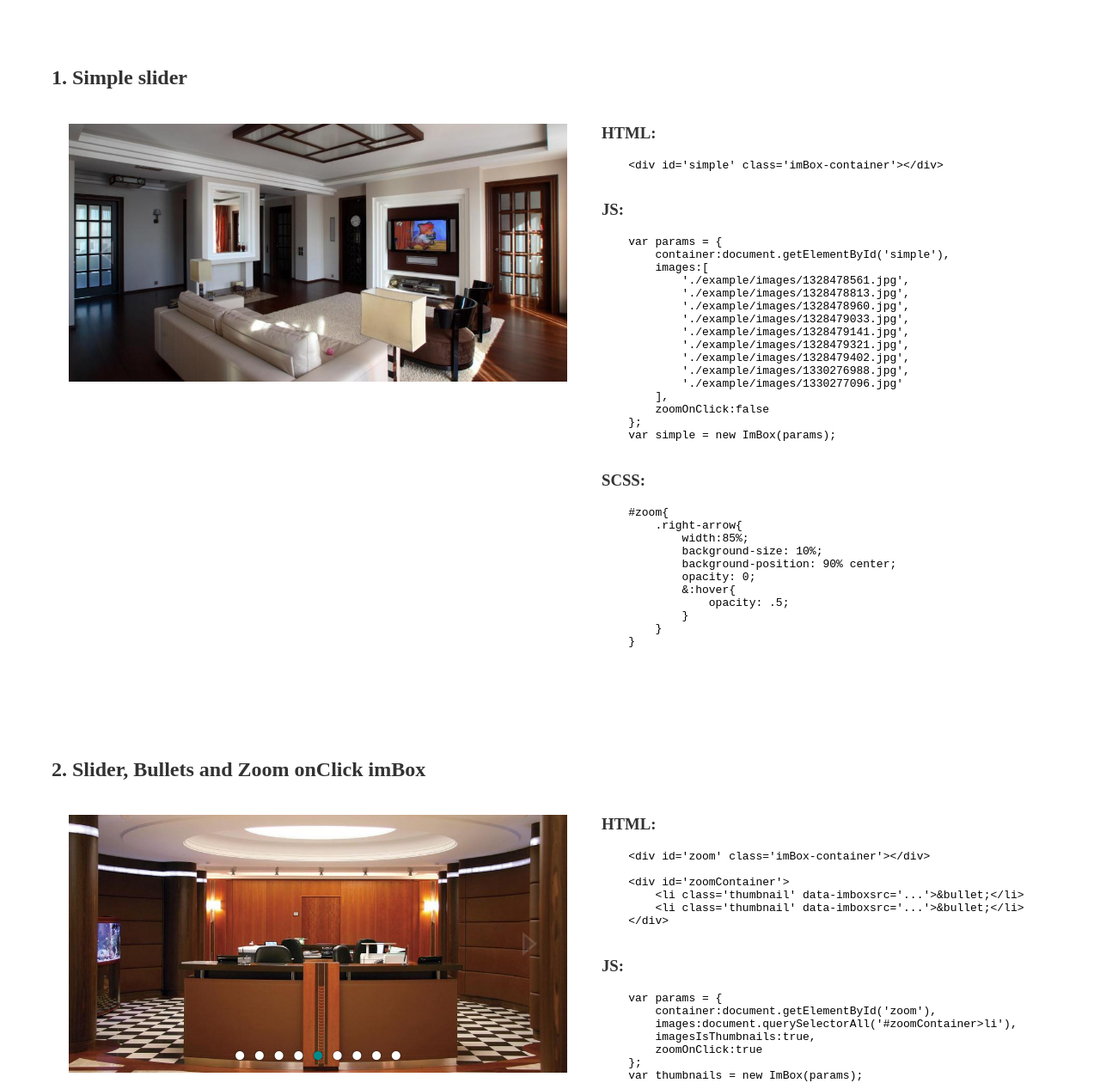
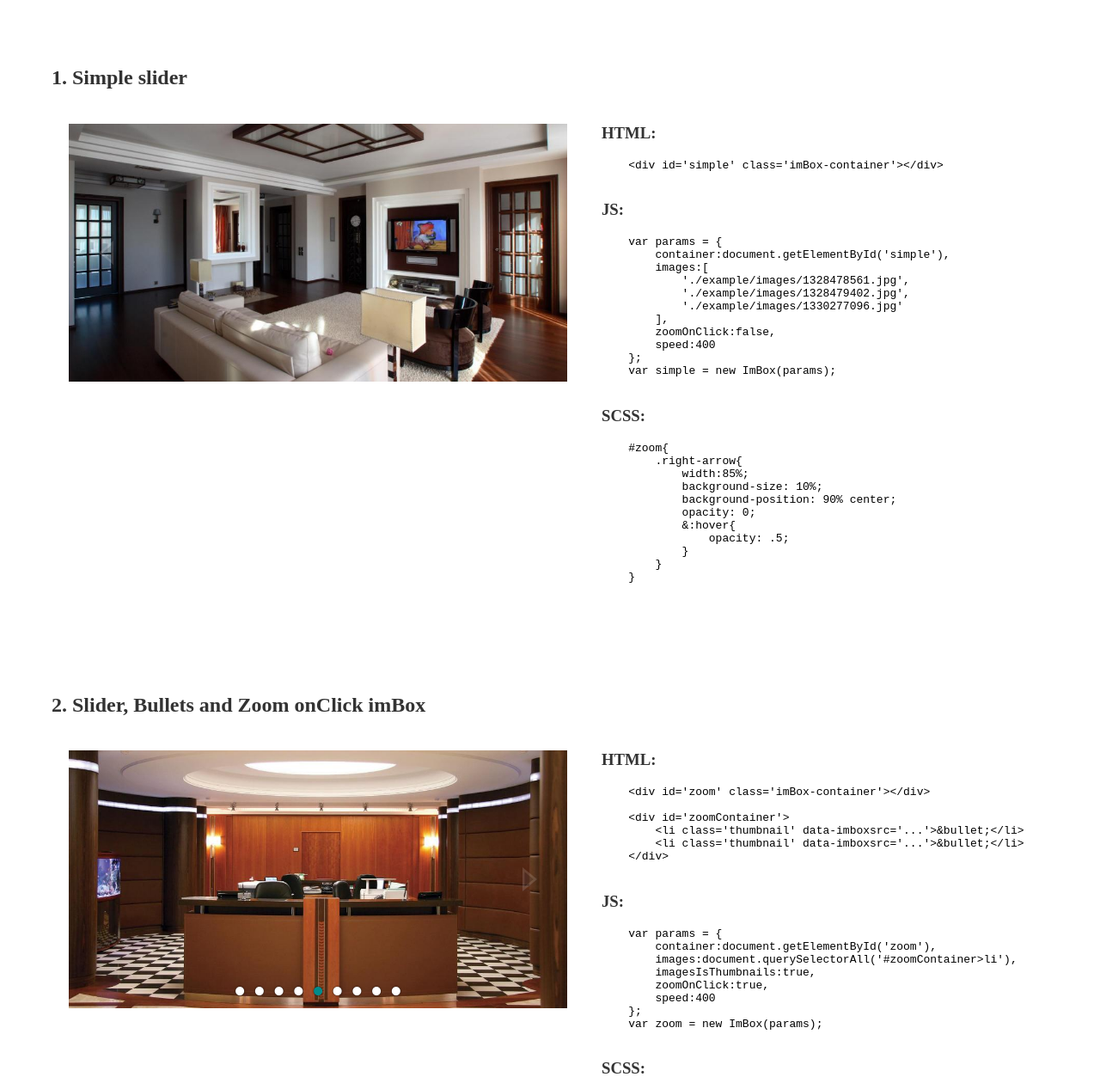
Before and after one commit to aube/imbox, a website: page index.html in a window 1280 px wide. Shown: the part 80-1340 px from the top of the page at 86% size. Drawn offline with Linux system fonts and the light colour scheme.

Commit message:
some update to example page

```diff
--- a/index.html
+++ b/index.html
@@ -3,7 +3,7 @@
 
 	<head>
 		<meta charset="UTF-8">
-		<title>ImBoxJS</title>
+		<title>imBox - VanillaJS+CSS3 images slider and lightbox</title>
 		<link rel="stylesheet" type="text/css" href="./css/imbox.min.css"/>
 		<link rel="stylesheet" type="text/css" href="./css/example.min.css"/>
 	</head>
@@ -29,16 +29,11 @@
         container:document.getElementById('simple'),
         images:[
             './example/images/1328478561.jpg',
-            './example/images/1328478813.jpg',
-            './example/images/1328478960.jpg',
-            './example/images/1328479033.jpg',
-            './example/images/1328479141.jpg',
-            './example/images/1328479321.jpg',
             './example/images/1328479402.jpg',
-            './example/images/1330276988.jpg',
             './example/images/1330277096.jpg'
         ],
-        zoomOnClick:false
+        zoomOnClick:false,
+        speed:400
     };
     var simple = new ImBox(params);
 				</pre>
@@ -98,9 +93,10 @@
         container:document.getElementById('zoom'),
         images:document.querySelectorAll('#zoomContainer>li'),
         imagesIsThumbnails:true,
-        zoomOnClick:true
+        zoomOnClick:true,
+        speed:400
     };
-    var thumbnails = new ImBox(params);
+    var zoom = new ImBox(params);
 				</pre>
 
 				<h3>SCSS:</h3>
@@ -172,7 +168,8 @@
         container:document.querySelector('#thumbnails'),
         images:document.querySelectorAll('#thumbnailsContainer>img'),
         imagesIsThumbnails:true,
-        zoomOnClick:false
+        zoomOnClick:false,
+        speed:400
     };
     var thumbnails = new ImBox(params);
 				</pre>
```
Also changed, not shown: bower.json (added, +18 -0 lines).
